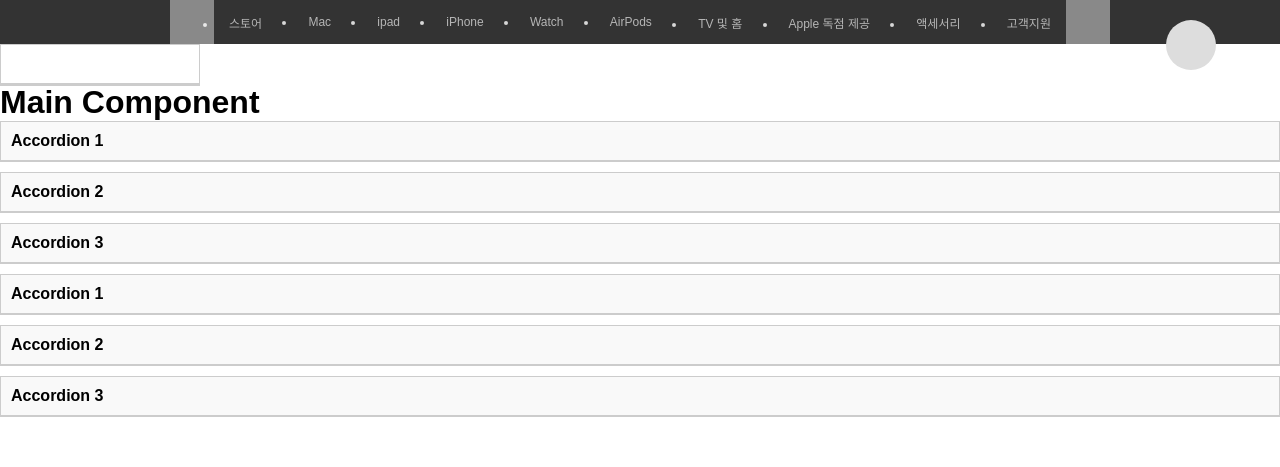
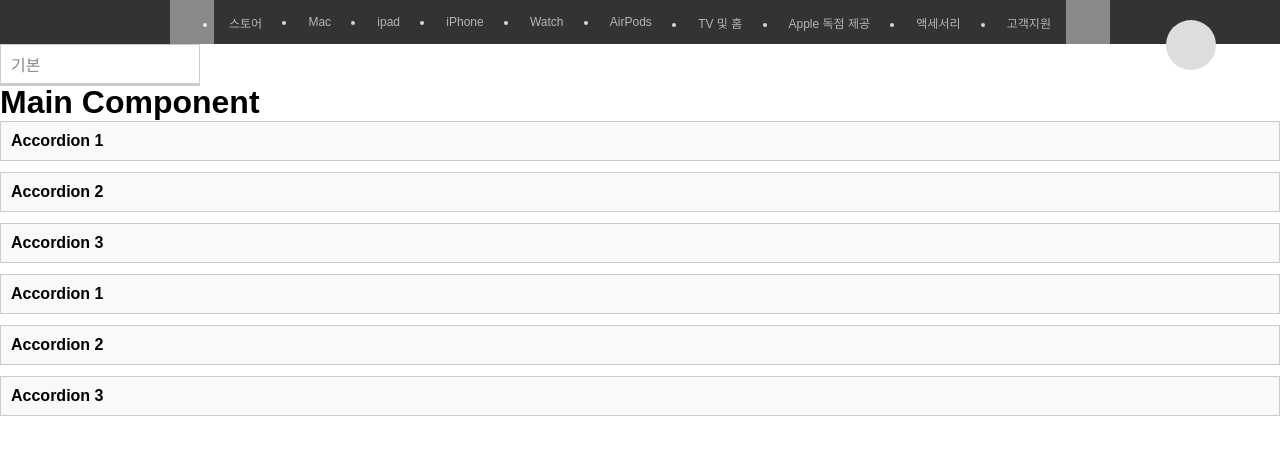
Before and after one commit to kimminkum/four-m-portfolio, a React (Create React App) app: page /home in a window 1280 px wide. Shown: the top 467 px of the page. Built offline with nearby package versions, Linux system fonts and the light colour scheme; grey boxes are pictures that could not be loaded.

Commit message:
다듬기

```diff
--- a/src/components/Accordion.tsx
+++ b/src/components/Accordion.tsx
@@ -1,4 +1,4 @@
-import React, { useState } from "react";
+import React, { useState, useRef, useEffect } from "react";
 import styled from "styled-components";
 
 interface AccordionProps {
@@ -21,9 +21,10 @@ const AccordionTitle = styled.div`
 `;
 
 const AccordionContent = styled.div<{ isOpen: boolean }>`
-  max-height: ${(props) => (props.isOpen ? "200px" : "0")};
+  max-height: ${(props) => (props.isOpen ? "1000px" : "0")};
+  opacity: ${(props) => (props.isOpen ? "1" : "0")};
   overflow: hidden;
-  transition: max-height 0.3s ease-in-out;
+  transition: max-height 0.5s ease, opacity 0.5s ease, padding 0.5s ease;
   border: 1px solid #ccc;
   border-top: none;
   padding: ${(props) => (props.isOpen ? "10px" : "0 10px")};
--- a/src/components/SelectBox.tsx
+++ b/src/components/SelectBox.tsx
@@ -5,6 +5,7 @@ interface SelectBoxProps {
   options: string[];
   selectedOption: string;
   onChange: (option: string) => void;
+  placeholder?: string;
 }
 
 const SelectBoxContainer = styled.div`
@@ -12,7 +13,7 @@ const SelectBoxContainer = styled.div`
   width: 200px;
 `;
 
-const SelectedOption = styled.div`
+const SelectedOption = styled.div<{ isPlaceholder: boolean }>`
   height: 40px;
   display: flex;
   align-items: center;
@@ -20,6 +21,7 @@ const SelectedOption = styled.div`
   border: 1px solid #ccc;
   cursor: pointer;
   background-color: #fff;
+  color: ${(props) => (props.isPlaceholder ? "#888" : "#000")};
 `;
 
 const OptionsContainer = styled.div<{ isOpen: boolean }>`
@@ -49,6 +51,7 @@ const SelectBox: React.FC<SelectBoxProps> = ({
   options,
   selectedOption,
   onChange,
+  placeholder = "선택해주세요. 무엇을 선택 하세요.",
 }) => {
   const [isOpen, setIsOpen] = useState(false);
 
@@ -57,10 +60,15 @@ const SelectBox: React.FC<SelectBoxProps> = ({
     setIsOpen(false);
   };
 
+  const isPlaceholder = !selectedOption;
+
   return (
     <SelectBoxContainer>
-      <SelectedOption onClick={() => setIsOpen(!isOpen)}>
-        {selectedOption}
+      <SelectedOption
+        onClick={() => setIsOpen(!isOpen)}
+        isPlaceholder={isPlaceholder}
+      >
+        {isPlaceholder ? placeholder : selectedOption}
       </SelectedOption>
       <OptionsContainer isOpen={isOpen}>
         {options.map((option, index) => (
--- a/src/pages/Main.tsx
+++ b/src/pages/Main.tsx
@@ -78,6 +78,7 @@ const Main: React.FC = () => {
           options={options}
           selectedOption={selectedOption}
           onChange={setSelectedOption}
+          placeholder="기본"
         />
         <h1>Main Component</h1>
         <AccordionContainer version={1} accordions={accordionData} />
```
